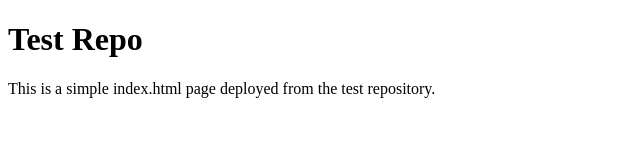
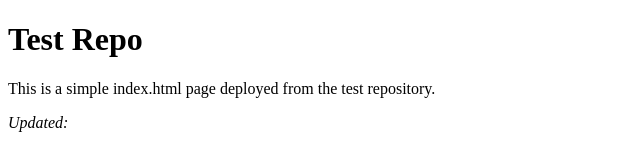
Before and after one commit to MarcoClawd/test, a plain HTML site: page index.html in a window 1280 px wide. Shown: the full height of the page, 0-640 px from the left. Drawn offline with Linux system fonts and the light colour scheme.

Commit message:
chore: update index.html to trigger deploy

```diff
--- a/index.html
+++ b/index.html
@@ -8,5 +8,4 @@
 <body>
   <h1>Test Repo</h1>
   <p>This is a simple index.html page deployed from the test repository.</p>
-</body>
-</html>
+  <p><em>Updated:
```
